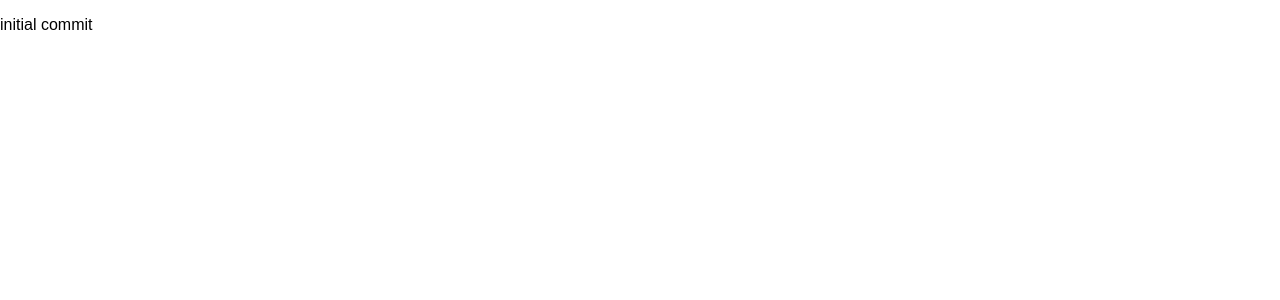
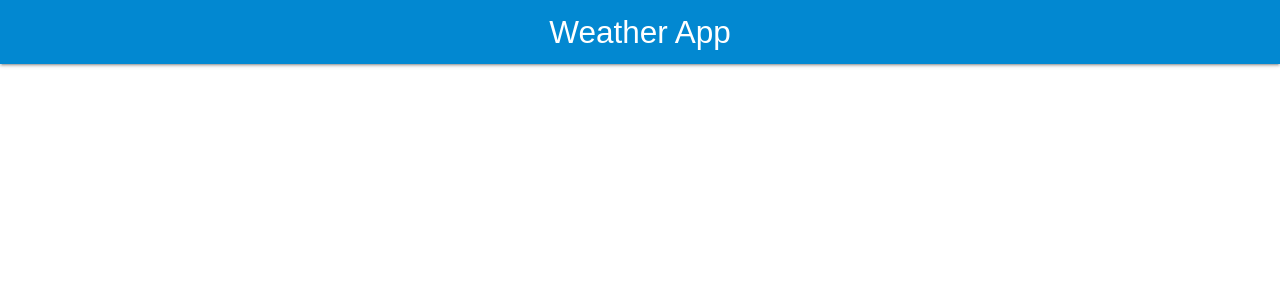
Before and after one commit to padronjosef/weather-app, a React (Create React App) app: page / in a window 1280 px wide. Shown: the top 300 px of the page. Built offline with nearby package versions, Linux system fonts and the light colour scheme.

Commit message:
creating Header.js

```diff
--- a/public/index.html
+++ b/public/index.html
@@ -10,34 +10,22 @@
       content="Web site created using create-react-app"
     />
     <link rel="apple-touch-icon" href="%PUBLIC_URL%/logo192.png" />
-    <!--
-      manifest.json provides metadata used when your web app is installed on a
-      user's mobile device or desktop. See https://developers.google.com/web/fundamentals/web-app-manifest/
-    -->
     <link rel="manifest" href="%PUBLIC_URL%/manifest.json" />
-    <!--
-      Notice the use of %PUBLIC_URL% in the tags above.
-      It will be replaced with the URL of the `public` folder during the build.
-      Only files inside the `public` folder can be referenced from the HTML.
-
-      Unlike "/favicon.ico" or "favicon.ico", "%PUBLIC_URL%/favicon.ico" will
-      work correctly both with client-side routing and a non-root public URL.
-      Learn how to configure a non-root public URL by running `npm run build`.
-    -->
-    <title>React App</title>
+    <link
+      rel="stylesheet"
+      href="https://cdnjs.cloudflare.com/ajax/libs/materialize/1.0.0/css/materialize.min.css"
+    />
+    <title>Weather App</title>
   </head>
   <body>
     <noscript>You need to enable JavaScript to run this app.</noscript>
     <div id="root"></div>
-    <!--
-      This HTML file is a template.
-      If you open it directly in the browser, you will see an empty page.
-
-      You can add webfonts, meta tags, or analytics to this file.
-      The build step will place the bundled scripts into the <body> tag.
-
-      To begin the development, run `npm start` or `yarn start`.
-      To create a production bundle, use `npm run build` or `yarn build`.
-    -->
+    <script src="https://cdnjs.cloudflare.com/ajax/libs/materialize/1.0.0-rc.2/js/materialize.min.js"></script>
+    <script>
+      document.addEventListener("DOMContentLoaded", function () {
+        var elementos = document.querySelectorAll("select");
+        M.FormSelect.init(elementos);
+      });
+    </script>
   </body>
 </html>
--- a/src/App.js
+++ b/src/App.js
@@ -1,7 +1,12 @@
 import React from "react";
+import Header from "./components/Header"
 
 const App = () => {
-  return <p>initial commit</p>;
+  return (
+    <>
+      <Header title="Weather App" />
+    </>
+  )
 };
 
 export default App;
--- /dev/null
+++ b/src/components/Header.js
@@ -0,0 +1,13 @@
+import React from "react"
+
+const Header = ({ title }) => {
+  return (
+    <nav>
+      <div className="nav-wrapper light-blue darken-2">
+        <a href="#!" className="brand-logo">{title}</a>
+      </div>
+    </nav>
+  )
+}
+
+export default Header
--- a/src/index.css
+++ b/src/index.css
@@ -3,11 +3,13 @@
   padding: 0;
   font-family: sans-serif;
 }
+
 nav .brand-logo {
   display: block;
   text-align: center;
   position: relative;
 }
+
 .input-field label {
   color: white;
 }
@@ -25,26 +27,31 @@
   border-bottom: 1px solid white;
   color: white;
 }
+
 input[type=text]:not(.browser-default):focus:not([readonly]) {
   border-bottom: 1px solid white;
   -webkit-box-shadow: 0 1px 0 0 white;
   box-shadow: 0 1px 0 0 white;
 }
+
 input[type=text]:not(.browser-default):focus:not([readonly]) + label {
   color: white;
 }
 
-.contenedor-form {
+.wrapper-form {
   padding: 3rem 0 1px 0;
   background-color: #03a9f4;
 }
-.mensaje {
+
+.message {
   text-align: center;
   font-size: 2rem;
 }
-.buscador i {
+
+.finder i {
   width: 100%;
 }
+
 .error {
   padding: 1rem!important;
   color:white;
@@ -52,18 +59,22 @@
   text-align: center;
   text-emphasis: left;
 }
+
 .card-panel h2 {
   font-size: 1.6rem;
   text-align: center;
 }
+
 .card-panel p {
   text-align: center;
   font-size: 1.4rem;
 }
-.temperatura {
+
+.temperature {
   font-size: 4rem!important
 }
-.temperatura span {
+
+.temperature span {
   font-size: 2rem!important;
   vertical-align: super;
 }
```
